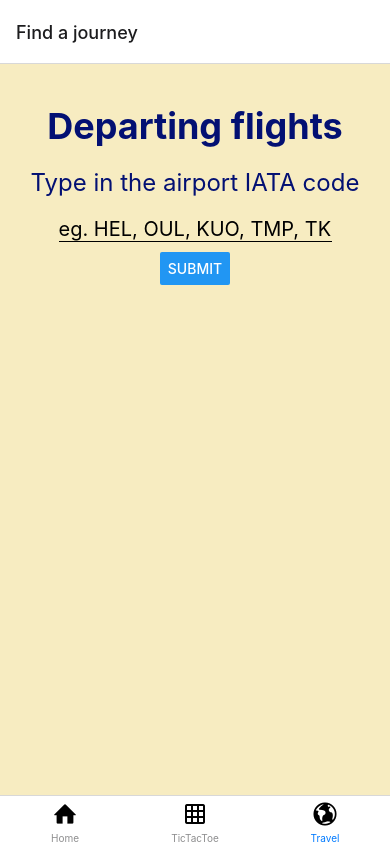
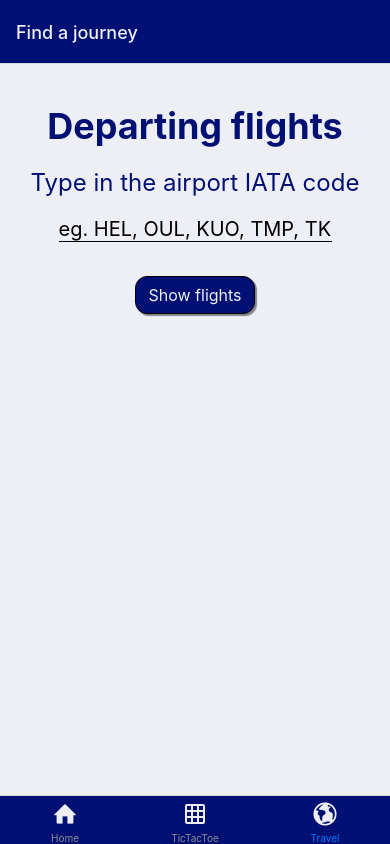
Before and after one commit to JaakkoMal/learningdemo, a React Native app: screen /Travel in a window 390 px wide. Built offline with nearby package versions, Linux system fonts and the light colour scheme.

Commit message:
Custom button and styling
Added a custom pressable and some styling.

```diff
--- a/App.js
+++ b/App.js
@@ -19,27 +19,36 @@ export default function App() {
         name='Home'
         component={HomeScreen}
         options={{
+          headerStyle: {backgroundColor: '#031073'},
+          headerTitleStyle: {color: '#edeff5'},
+          tabBarStyle: {backgroundColor: '#031073'},
           tabBarLabel: 'Home',
           tabBarIcon: () => (
-            <Entypo name='home' size={24} />
+            <Entypo name='home' size={24} color='#edeff5' />
           )
         }} />
         <TabStack.Screen
         name='TicTacToe'
         component={TicTacToe}
         options={{
+          headerStyle: {backgroundColor: '#031073'},
+          headerTitleStyle: {color: '#edeff5'},
+          tabBarStyle: {backgroundColor: '#031073'},
           tabBarLabel: 'TicTacToe',
           tabBarIcon: () => (
-            <MaterialCommunityIcons name='grid' size={24} />
+            <MaterialCommunityIcons name='grid' size={24} color='#edeff5' />
           )
         }} />
         <TabStack.Screen
         name='Travel'
         component={TravelNavigator}
         options={{
+          headerStyle: {backgroundColor: '#031073'},
+          headerTitleStyle: {color: '#edeff5'},
+          tabBarStyle: {backgroundColor: '#031073'},
           headerShown: false,
           tabBarIcon: () => (
-            <Entypo name='globe' size={24} />
+            <Entypo name='globe' size={24} color='#edeff5' />
           )
         }} />
       </TabStack.Navigator>
--- a/Styles.js
+++ b/Styles.js
@@ -4,7 +4,7 @@ export default StyleSheet.create({
     container: {
         flex: 1,
         paddingTop: 40,
-        backgroundColor: '#f7ecc1',
+        backgroundColor: '#edeff5',
         alignItems: 'center',
     },
     title: {
@@ -84,5 +84,23 @@ export default StyleSheet.create({
         shadowOffset: {width: 1, height: 1},
         shadowRadius: 2,
         shadowOpacity: 0.65
-    }
+    },
+    customButton: {
+        alignItems: 'center',
+        borderWidth: 1,
+        borderRadius: 12,
+        marginTop: 24,
+        paddingTop: 8,
+        paddingBottom: 8,
+        paddingRight: 12,
+        paddingLeft: 12,
+        backgroundColor: '#031073',
+        shadowOffset: {width: 2, height: 2},
+        shadowRadius: 1,
+        shadowOpacity: 0.45,
+      },
+      buttonText: {
+        fontSize: 16,
+        color: '#edeff5'
+      }
 })
--- /dev/null
+++ b/components/CustomButton.js
@@ -0,0 +1,11 @@
+import { View, Text } from 'react-native'
+import React from 'react'
+import styles from '../Styles'
+
+export default function CustomButton({buttonText, pressed}) {
+  return (
+    <View style={[styles.customButton, pressed && {backgroundColor: '#000000'}]}>
+      <Text style={styles.buttonText}>{buttonText}</Text>
+    </View>
+  )
+}
--- a/components/TravelNavigator.js
+++ b/components/TravelNavigator.js
@@ -14,6 +14,8 @@ export default function TravelNavigator() {
           name="TravelScreen"
           component={TravelScreen}
           options={{
+            headerStyle: {backgroundColor: '#031073'},
+            headerTitleStyle: {color: '#edeff5'},
             title: "Find a journey",
             headerTitle: "Find a journey"
           }}
@@ -22,6 +24,8 @@ export default function TravelNavigator() {
           name="TravelList"
           component={TravelList}
           options={{
+            headerStyle: {backgroundColor: '#031073'},
+            headerTitleStyle: {color: '#edeff5'},
             title: "Flight list",
             headerTitle: "Flight list"
           }}
@@ -30,6 +34,8 @@ export default function TravelNavigator() {
           name="TravelMap"
           component={MapScreen}
           options={{
+            headerStyle: {backgroundColor: '#031073'},
+            headerTitleStyle: {color: '#edeff5'},
             title: "Map",
             headerTitle: "Map"
           }}
--- a/components/TravelScreen.js
+++ b/components/TravelScreen.js
@@ -1,6 +1,7 @@
 import { View, Text, TextInput, Button, Pressable } from 'react-native'
 import React, { useState } from 'react'
 import styles from '../Styles'
+import CustomButton from './CustomButton'
 
 export default function TravelScreen({navigation}) {
 
@@ -11,7 +12,10 @@ export default function TravelScreen({navigation}) {
         <Text style={styles.title}>Departing flights</Text>
         <Text style={styles.formTitle}>Type in the airport IATA code</Text>
         <TextInput style={styles.inputField} placeholder="eg. HEL, OUL, KUO, TMP, TKU" onChangeText={text => setAirport(text)}/>
-        <Button title="Submit" onPress={() => navigation.navigate('TravelList', {airport : airport})}/>
+        {/*<Button title="Submit" onPress={() => navigation.navigate('TravelList', {airport : airport})}/>*/}
+        <Pressable onPress={() => navigation.navigate('TravelList', {airport : airport})}>
+            {(state) => <CustomButton pressed={state.pressed} buttonText="Show flights"/>}
+        </Pressable>
     </View>
   )
 }
```
